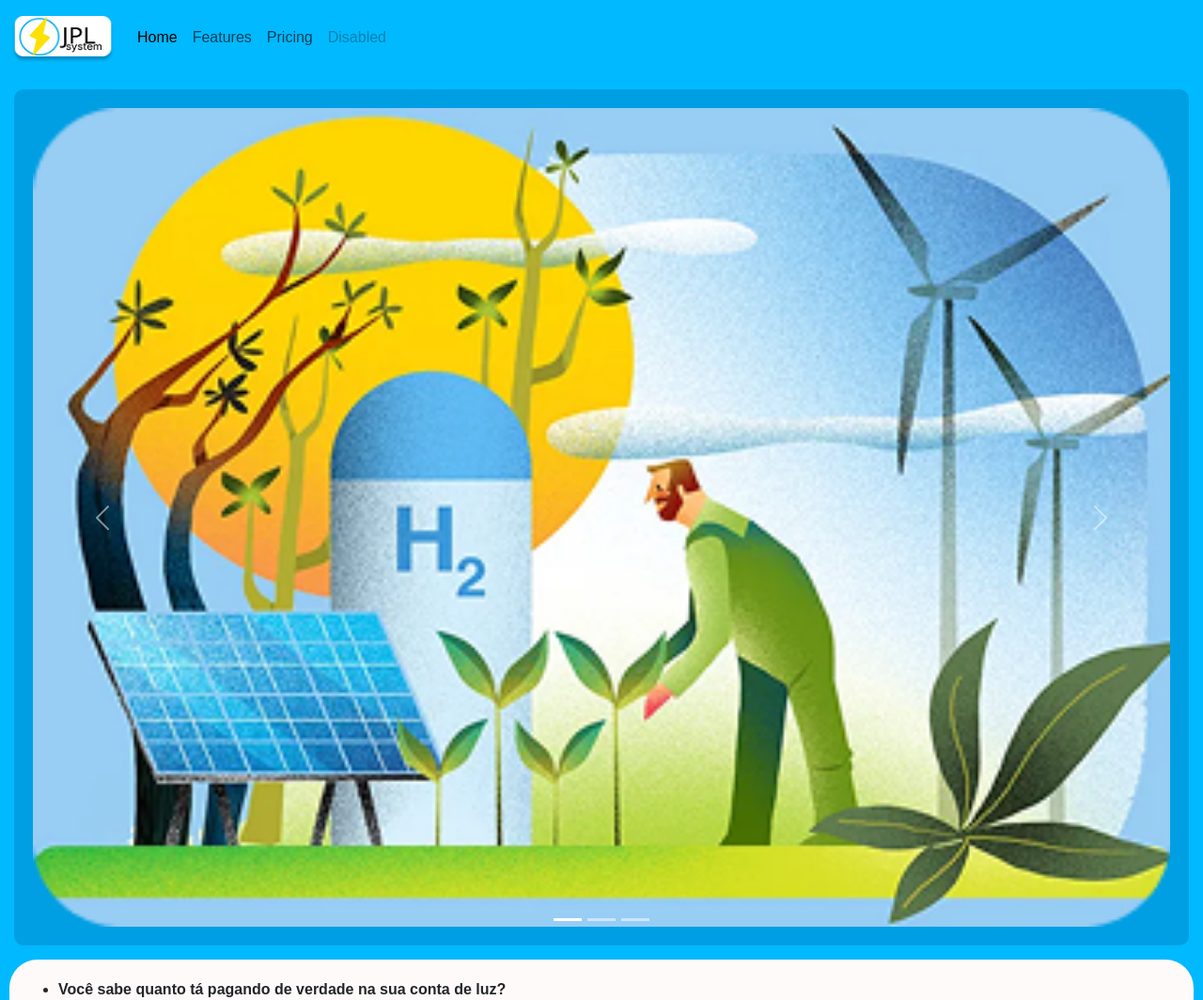
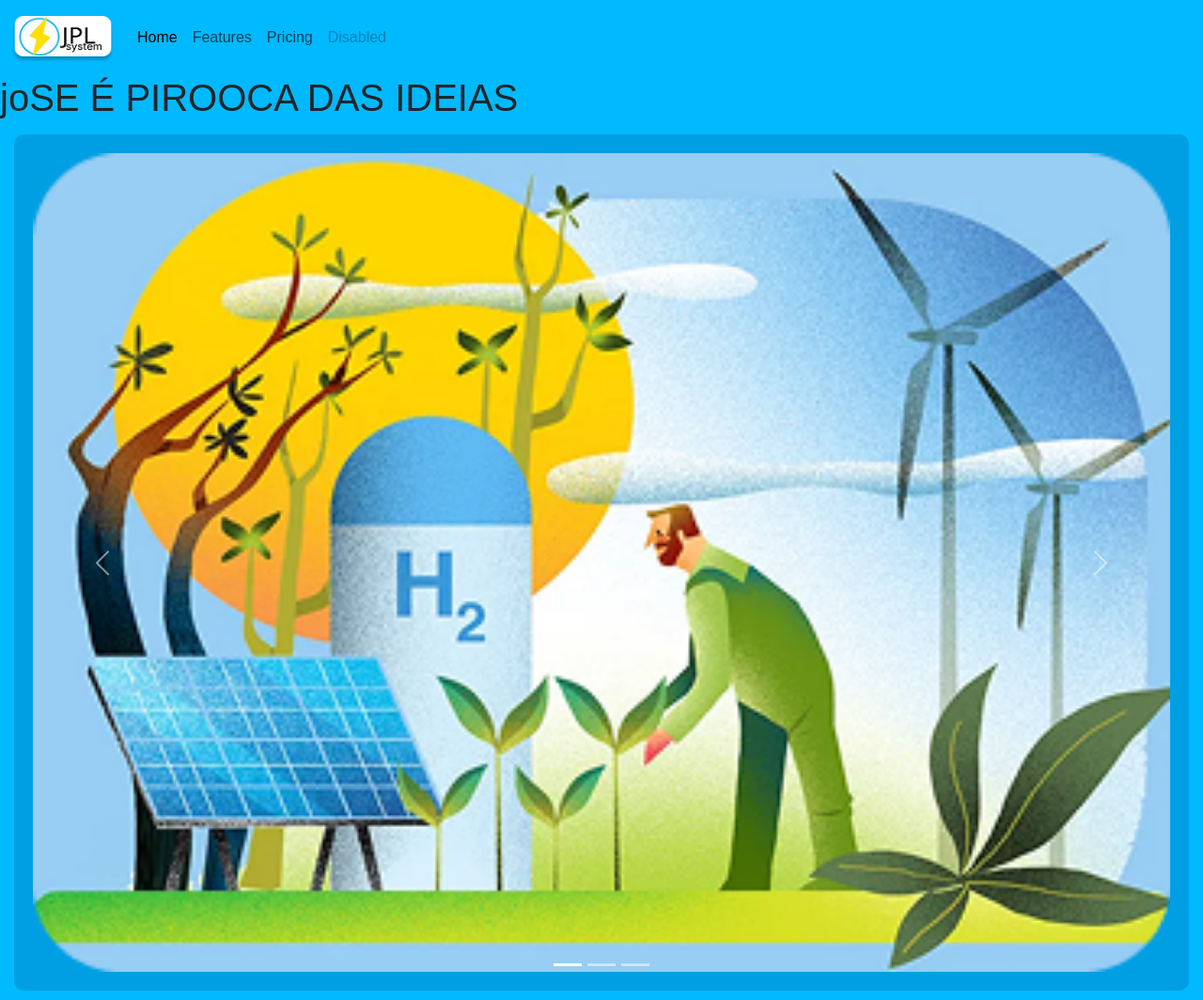
Before and after one commit to Lucaosta-a/Projeto-Final, a plain HTML site: page index.html in a window 1280 px wide. Shown: the top 1064 px of the page at 94% size. Drawn offline with nearby package versions, Linux system fonts and the light colour scheme.

Commit message:
Mensagem teste Pablo

```diff
--- a/index.html
+++ b/index.html
@@ -44,6 +44,8 @@
             </div>
         </div>
     </nav>
+
+    <H1>joSE É PIROOCA DAS IDEIAS</H1>
     <!--  -->
 
     <div id="carouselExampleIndicators" class="carousel slide" style="margin: 15px;">
```
